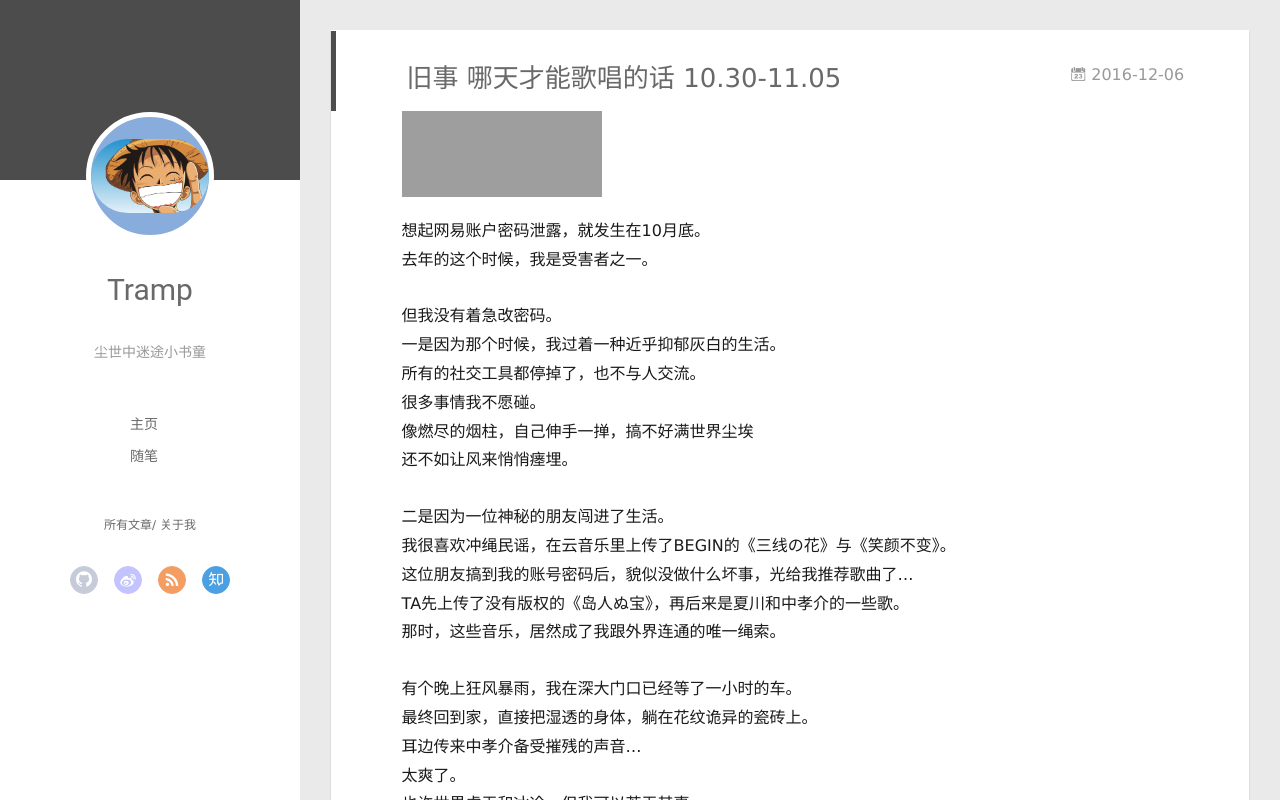
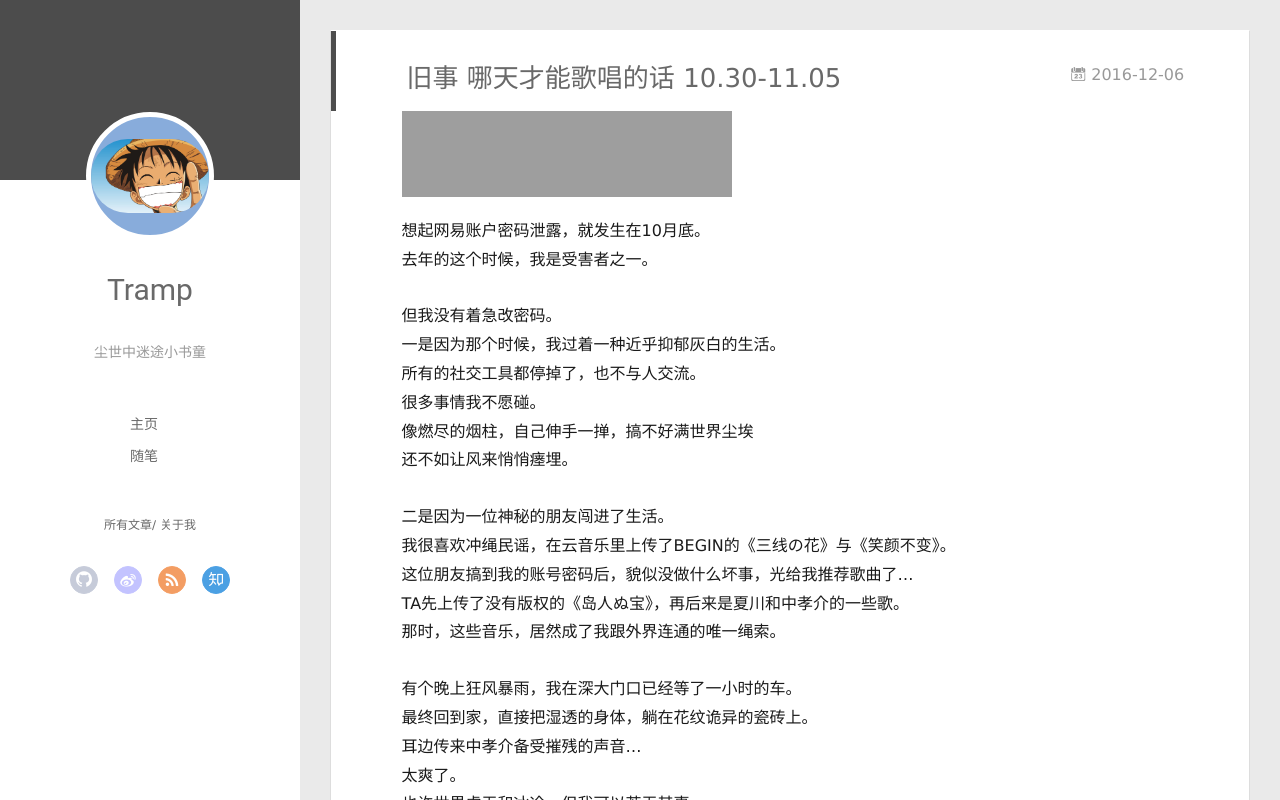
Before and after one commit to hao555sky/hao555sky.github.io, a plain HTML site: page 2016/12/06/diary-2016-1030-1105/index.html in a window 1280 px wide. Drawn offline with Linux system fonts and the light colour scheme; grey boxes are pictures that could not be loaded; a script that the page names is missing.

Commit message:
Site updated: 2016-12-06 20:33:19

```diff
--- a/2016/12/06/diary-2016-1030-1105/index.html
+++ b/2016/12/06/diary-2016-1030-1105/index.html
@@ -18,7 +18,7 @@
 <meta property="og:description" content="想起网易账户密码泄露，就发生在10月底。去年的这个时候，我是受害者之一。
 但我没有着急改密码。一是因为那个时候，我过着一种近乎抑郁灰白的生活。所有的社交工具都停掉了，也不与人交流。很多事情我不愿碰。像燃尽的烟柱，自己伸手一掸，搞不好满世界尘埃还不如让风来悄悄瘗埋。
 二是因为一位神秘的朋友闯进了生活。我很喜欢冲绳民谣，在云音乐里上传了BEGIN的《三线の花》与《笑颜不变》。这位朋友搞到我的账号密">
-<meta property="og:updated_time" content="2016-12-06T12:28:08.945Z">
+<meta property="og:updated_time" content="2016-12-06T12:33:06.157Z">
 <meta name="twitter:card" content="summary">
 <meta name="twitter:title" content="旧事 哪天才能歌唱的话 10.30-11.05">
 <meta name="twitter:description" content="想起网易账户密码泄露，就发生在10月底。去年的这个时候，我是受害者之一。
@@ -164,7 +164,7 @@
 
     <div class="article-entry" itemprop="articleBody">
 
-        <iframe frameborder="no" border="0" marginwidth="0" marginheight="0" width="200" height="86" src="http://music.163.com/outchain/player?type=2&id=694286&auto=0&height=66"></iframe>
+        <iframe frameborder="no" border="0" marginwidth="0" marginheight="0" width="330" height="86" src="http://music.163.com/outchain/player?type=2&id=694286&auto=0&height=66"></iframe>
 
 <p>想起网易账户密码泄露，就发生在10月底。<br>去年的这个时候，我是受害者之一。</p>
 <p>但我没有着急改密码。<br>一是因为那个时候，我过着一种近乎抑郁灰白的生活。<br>所有的社交工具都停掉了，也不与人交流。<br>很多事情我不愿碰。<br>像燃尽的烟柱，自己伸手一掸，搞不好满世界尘埃<br>还不如让风来悄悄瘗埋。</p>
```
Also changed, not shown: index.html (+1 -1 lines).
